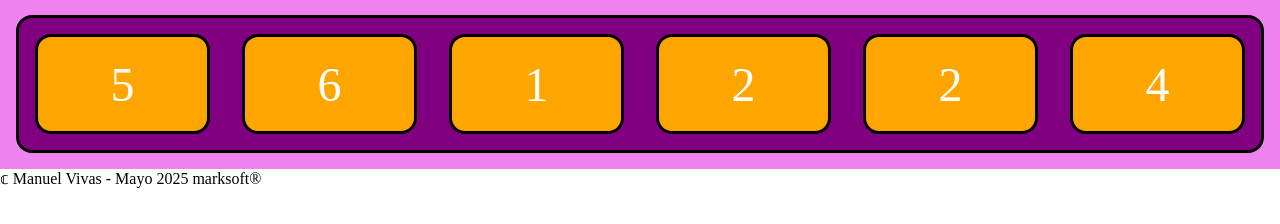
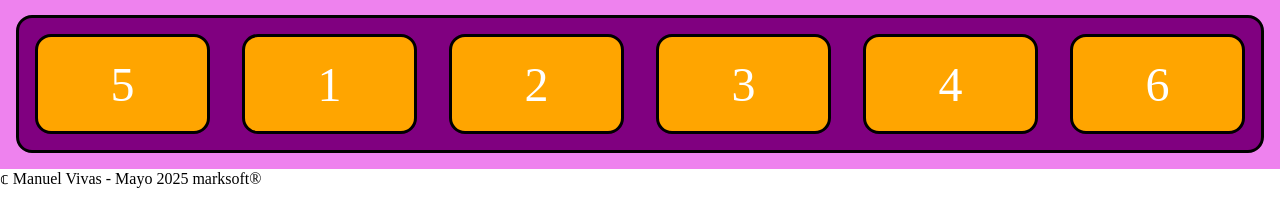
Before and after one commit to ManuelVivasS/webdesign, a plain HTML site: page 20250512/order.html in a window 1280 px wide. Shown: the part 38-262 px from the top of the page. Drawn offline with Linux system fonts and the light colour scheme.

Commit message:
20250512

```diff
--- a/20250512/order.html
+++ b/20250512/order.html
@@ -12,10 +12,10 @@
     </header>
     <main>
         <section>
-            <article class="6">6</article>
+            <article class="order6">6</article>
             <article>1</article>
             <article>2</article>
-            <article>2</article>
+            <article>3</article>
             <article>4</article>
             <article class="order1menos">5</article>
         </section>
```
